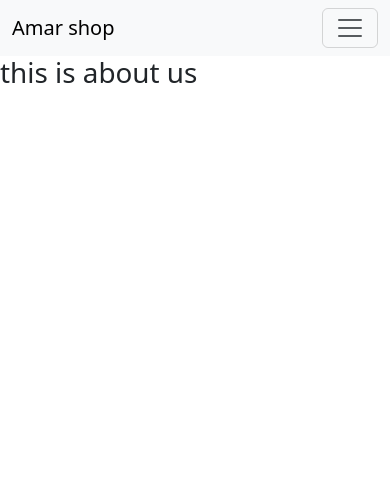
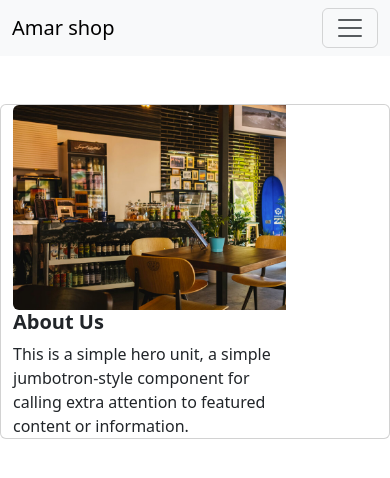
Before and after one commit to Sakilshikdar/Meals_item_project, a Django app: page /about_us/ in a window 390 px wide. Shown: the top 478 px of the page. Run offline with Django 4.2, Linux system fonts and the light colour scheme.

Commit message:
about-section-added

```diff
--- a/about_us/templates/about.html
+++ b/about_us/templates/about.html
@@ -1,3 +1,24 @@
-{% extends 'base.html' %} {% block content %}
-<h1>this is about us</h1>
+{% extends 'base.html' %} {% load static %} {% block content %}
+<div class="card my-5 container">
+  <div class="row">
+    <div class="col-md-6">
+      <img
+        src="{% static 'about_images/about-photo.jpg' %}"
+        class="rounded-start w-75"
+        alt="..."
+      />
+    </div>
+    <div class="col-md-6 my-auto">
+      <div>
+        <div>
+          <h5 class="card-title fw-bolder">About Us</h5>
+          <p class="card-text w-75">
+            This is a simple hero unit, a simple jumbotron-style component for
+            calling extra attention to featured content or information.
+          </p>
+        </div>
+      </div>
+    </div>
+  </div>
+</div>
 {% endblock %}
--- a/restaurant/views.py
+++ b/restaurant/views.py
@@ -1,4 +1,4 @@
 from django.shortcuts import render
 
 def home(request):
-    return render(request,'base.html')
+    return render(request,'home.html')
--- a/static/css/style.css
+++ b/static/css/style.css
@@ -1,12 +1,12 @@
-.blurred-image {
-  filter: blur(5px);
-  width: 100%;
+/* styles.css */
+.text-bg-dark {
+  background-size: cover;
+  background-position: center;
   height: 100vh;
-  display: block;
-  position: relative;
+  filter: brightness(50%);
 }
 
-.image-wrapper {
-  position: relative;
-  overflow: hidden;
+.text-bg-dark .text-center {
+  filter: brightness(0%);
+  height: 100vh;
 }
--- a/templates/base.html
+++ b/templates/base.html
@@ -57,28 +57,7 @@
       </div>
     </nav>
 
-    {% block content %}
-    <div class=" text-bg-dark">
-      <div class="image-wrapper">
-        <img
-          src="{% static 'images/header5.jpg' %}"
-          class="blurred-image"
-          alt="..."
-        />
-      </div>
-      <div class="card-img-overlay d-flex align-items-center justify-content-center ">
-        <div class="text-center w-50">
-          <h5 class=" w-50 mx-auto fw-bolder">
-            RISTORANTE
-          </h5>
-          <p class="text_card fw-bolder">
-           Amizing Table with River View & Delicious Food
-          </p>
-        </div>
-      </div>
-
-
-    {% endblock %}
+    {% block content %} {% endblock %}
 
     <script
       src="https://cdn.jsdelivr.net/npm/bootstrap@5.3.2/dist/js/bootstrap.bundle.min.js"
```
Also changed, not shown: templates/home.html (added, +21 -0 lines), about_us/static/about_images/about-photo.jpg (added).
